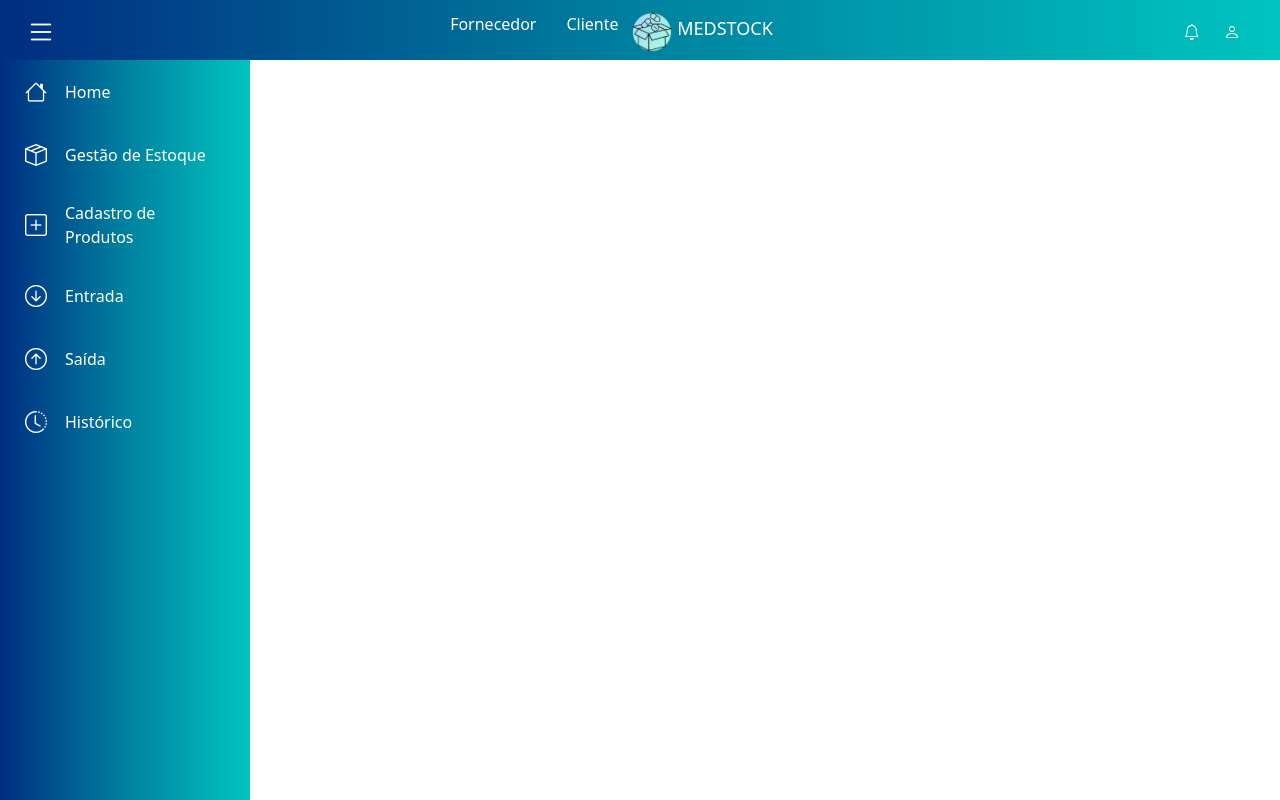
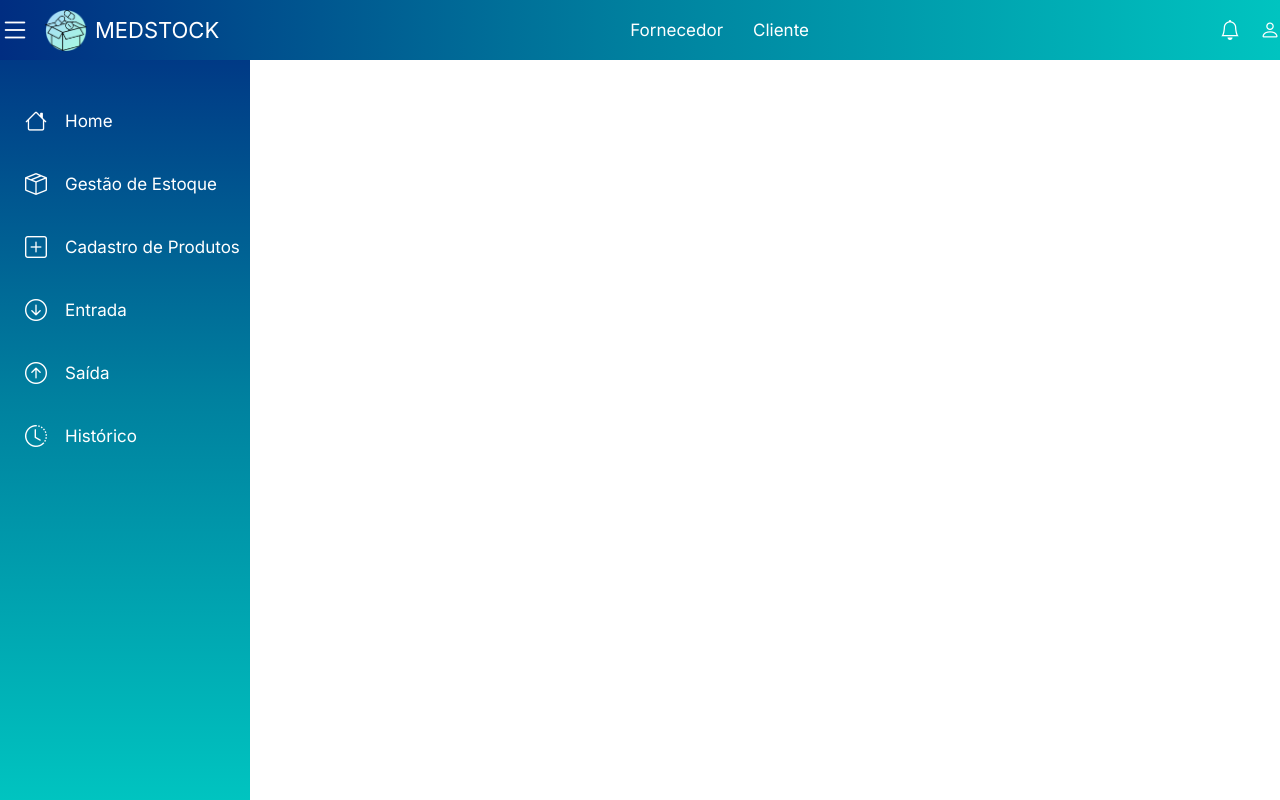
Before and after one commit to Ana-Beatrizi/medstock-sistema, a Flask app: page /home in a window 1280 px wide. Run offline with Flask 3, Linux system fonts and the light colour scheme; data that the repository does not hold is empty.

Commit message:
Atualizando

```diff
--- a/Mesdtock_SISTEMA/static/tela_home.css
+++ b/Mesdtock_SISTEMA/static/tela_home.css
@@ -1,15 +1,48 @@
-/* NAVBAR */
+/* RESET */
+
+*{
+    margin: 0;
+    padding: 0;
+    box-sizing: border-box;
+    font-family: 'Inter', sans-serif;
+}
+
+/* BODY */
+
+body{
+    overflow-x: hidden;
+    overflow-y: auto;
+    background-color: #f4f4f4;
+}
+
+/* ================= NAVBAR ================= */
 
 .navbar{
     background: linear-gradient(90deg,#002D81 0%, #00819F 50%, #00C4C0 100%);
+
     position: fixed;
+
     top: 0;
+    left: 0;
+    right: 0;
+
     height: 60px;
-    width: 100%;
+
     z-index: 1000;
 
     display: flex;
     align-items: center;
+    justify-content: space-between;
+
+    padding: 0 20px;
+}
+
+/* LADO ESQUERDO */
+
+.left-navbar{
+    display: flex;
+    align-items: center;
+    gap: 15px;
 }
 
 /* BOTÃO MENU */
@@ -17,85 +50,112 @@
 .btn-menu{
     background: transparent;
     border: none;
+
     color: white;
+
     font-size: 30px;
-    margin-left: 20px;
+
     cursor: pointer;
+
+    transition: 0.3s;
 }
 
-/* HOVER LINKS */
-
-.navbar ul li a:hover {
-   color: #00C4C0;
+.btn-menu:hover{
+    color: #00C4C0;
 }
 
-.icones :hover {
+/* LOGO */
+
+.logo{
+    display: flex;
+    align-items: center;
+}
+
+.logo img{
+    width: 42px;
+    margin-right: 8px;
+}
+
+#h1-logo{
+    color: white;
+    font-size: 22px;
+    margin-top: 8px;
+}
+
+/* MENU SUPERIOR */
+
+.menu{
+    display: flex;
+    align-items: center;
+
+    gap: 30px;
+
+    list-style: none;
+
+    margin: 0;
+    padding: 0;
+}
+
+.menu li a{
+    color: white;
+    text-decoration: none;
+
+    transition: 0.3s;
+
+    font-size: 17px;
+}
+
+.menu li a:hover{
     color: #00C4C0;
 }
 
 /* ÍCONES */
 
 .icones{
-    margin-right: 20px;
+    display: flex;
+    align-items: center;
+
+    gap: 20px;
+}
+
+.icones a{
+    color: white;
 }
 
 .icones i{
-    margin-right: 20px;
+    color: white;
+
+    font-size: 20px;
+
+    cursor: pointer;
+
+    transition: 0.3s;
 }
 
-/* MENU SUPERIOR */
-
-.menu{
-   display: flex;
-   gap: 30px;
-   list-style: none;
-   margin-left: -920px;
+.icones i:hover{
+    color: #00C4C0;
 }
 
-/* LINKS */
+/* ================= SIDEBAR ================= */
 
-.navbar a{
-    color: white;
-    text-decoration: none;
-    position: sticky;
-}
-
-/* LOGO */
-
-#h1-logo{
-    color: white;
-    font-size: 18px;
-    margin-top: 10px;
-}
-
-.logo img{
-    width: 40px;
-    margin: 5px;
-}
-
-.logo{
-    display:flex;
-    position: sticky;
-}
-
-/* SIDEBAR */
-
-.sidebar {
+.sidebar{
     height: 100vh;
     width: 250px;
 
-    background: linear-gradient(90deg,#002D81 0%, #00819F 50%, #00C4C0 100%);
+    background: linear-gradient(180deg,#002D81 0%, #00819F 50%, #00C4C0 100%);
 
     position: fixed;
+
     top: 0;
     left: 0;
 
     color: white;
 
-    padding-top: 60px;
+    transition: 0.4s;
 
-    transition: 0.4s;
     overflow: hidden;
+
+    z-index: 999;
 }
 
 /* SIDEBAR FECHADA */
@@ -104,16 +164,24 @@
     width: 80px;
 }
 
-/* LISTA */
+/* LISTA SIDEBAR */
 
-.sidebar ul {
+.sidebar ul{
     list-style: none;
-    padding: 0;
+
+    padding: 90px 0 20px 0;
 }
 
-.sidebar ul li a {
+.sidebar ul li{
+    width: 100%;
+}
+
+/* LINKS SIDEBAR */
+
+.sidebar ul li a{
     display: flex;
     align-items: center;
+
     gap: 15px;
 
     padding: 15px 25px;
@@ -122,12 +190,14 @@
     text-decoration: none;
 
     transition: 0.3s;
+
+    font-size: 17px;
 }
 
 /* HOVER SIDEBAR */
 
-.sidebar ul li a:hover {
-    background-color:#00819F;
+.sidebar ul li a:hover{
+    background-color: rgba(255,255,255,0.1);
 }
 
 /* ÍCONES SIDEBAR */
@@ -137,17 +207,23 @@
     min-width: 25px;
 }
 
+.sidebar ul li a span{
+    white-space: nowrap;
+}
+
 /* ESCONDER TEXTO */
 
 .sidebar.close span{
     display: none;
 }
 
-/* CONTEÚDO */
+/* ================= CONTEÚDO ================= */
 
 .conteudo{
     margin-left: 250px;
-    padding: 80px 20px;
+
+    padding: 90px 25px;
+
     transition: 0.4s;
 }
 
@@ -156,16 +232,3 @@
 .conteudo.expand{
     margin-left: 80px;
 }
-
-/* BODY */
-
-body{
-    padding-top: 0px;
-    overflow-x: hidden;
-}
-
-/* TEXTO */
-
-.bemvindo{
-    color:linear-gradient(90deg,#002D81 0%, #00819F 50%, #00C4C0 100%);
-}
--- a/Mesdtock_SISTEMA/templates/tela_home.html
+++ b/Mesdtock_SISTEMA/templates/tela_home.html
@@ -1,5 +1,5 @@
 <!DOCTYPE html>
-<html lang="en">
+<html lang="pt-br">
 <head>
     <meta charset="UTF-8">
     <meta name="viewport" content="width=device-width, initial-scale=1.0">
@@ -16,7 +16,7 @@
     <!-- Ícones -->
     <link rel="stylesheet" href="https://cdn.jsdelivr.net/npm/bootstrap-icons@1.11.1/font/bootstrap-icons.css">
 
-    <!-- Fonte moderna -->
+    <!-- Fonte -->
     <link href="https://fonts.googleapis.com/css2?family=Inter:wght@300;400;600&display=swap" rel="stylesheet">
 
 </head>
@@ -27,7 +27,11 @@
 
     <header class="navbar">
 
-        <!-- BOTÃO RETRÁTIL -->
+        <!-- LADO ESQUERDO -->
+
+        <div class="left-navbar">
+
+            <!-- BOTÃO MENU -->
 
             <button id="btn-menu" class="btn-menu">
                 <i class="bi bi-list"></i>
@@ -36,8 +40,10 @@
             <!-- LOGO -->
 
             <div class="logo">
-            <img src="{{ url_for('static', filename='img/medstock_logo_sf.png') }}" alt="" class="logo">
+                <img src="{{ url_for('static', filename='img/medstock_logo_sf.png') }}" alt="">
                 <h1 id="h1-logo">MEDSTOCK</h1>
+            </div>
+
         </div>
 
         <!-- MENU -->
@@ -50,11 +56,13 @@
         <!-- ÍCONES -->
 
         <div class="icones">
-            <i class="bi bi-bell text-white"></i>
+
+            <i class="bi bi-bell"></i>
 
             <a href="{{ url_for('tela_perfil_do_usuario', id=cliente.id) }}">
-                <i class="bi bi-person text-white"></i>
+                <i class="bi bi-person"></i>
             </a>
+
         </div>
 
     </header>
```
Also changed, not shown: Mesdtock_SISTEMA/static/tela_produtos.css (indentation only). Lines whose indentation alone changed are shown as unchanged.
